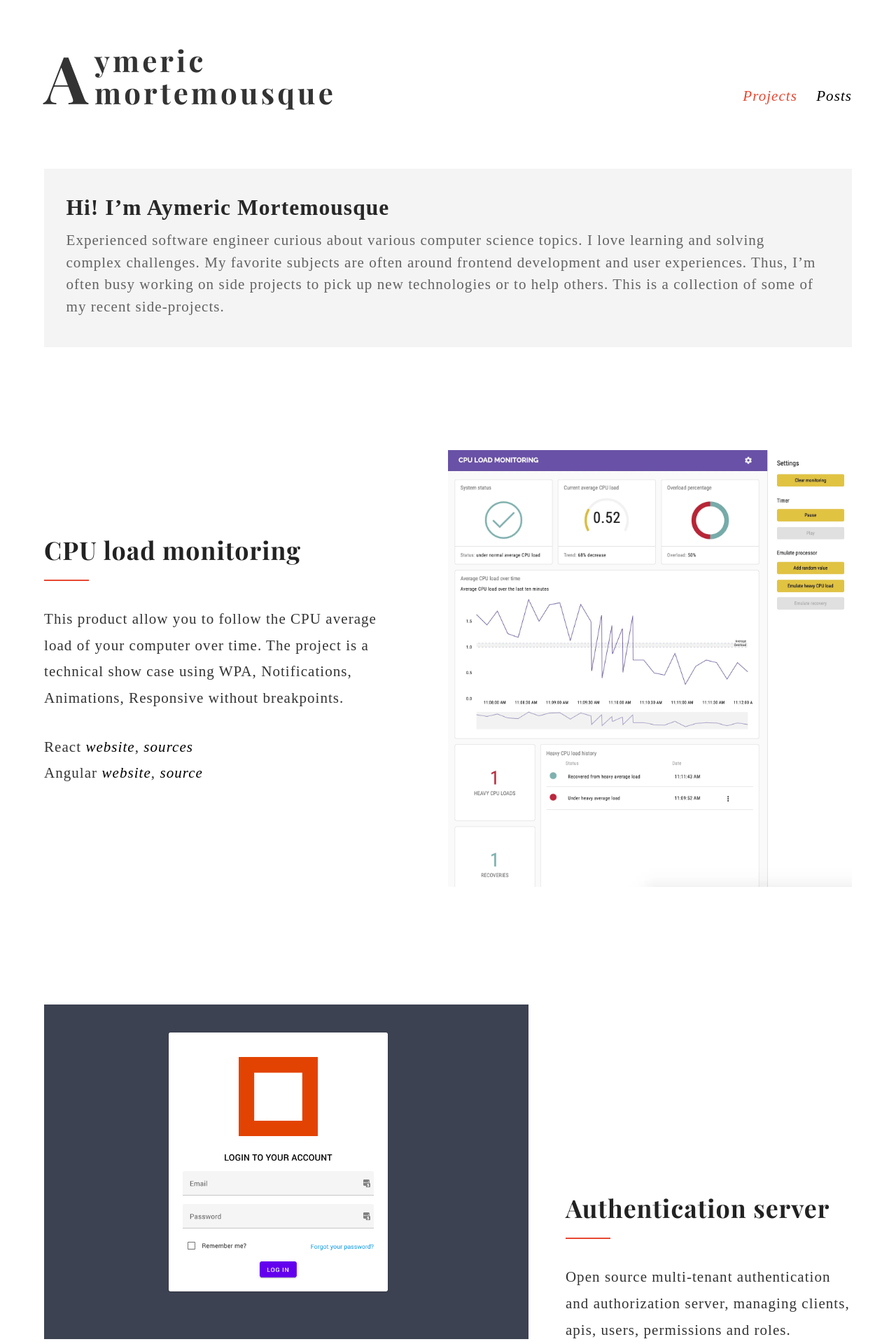
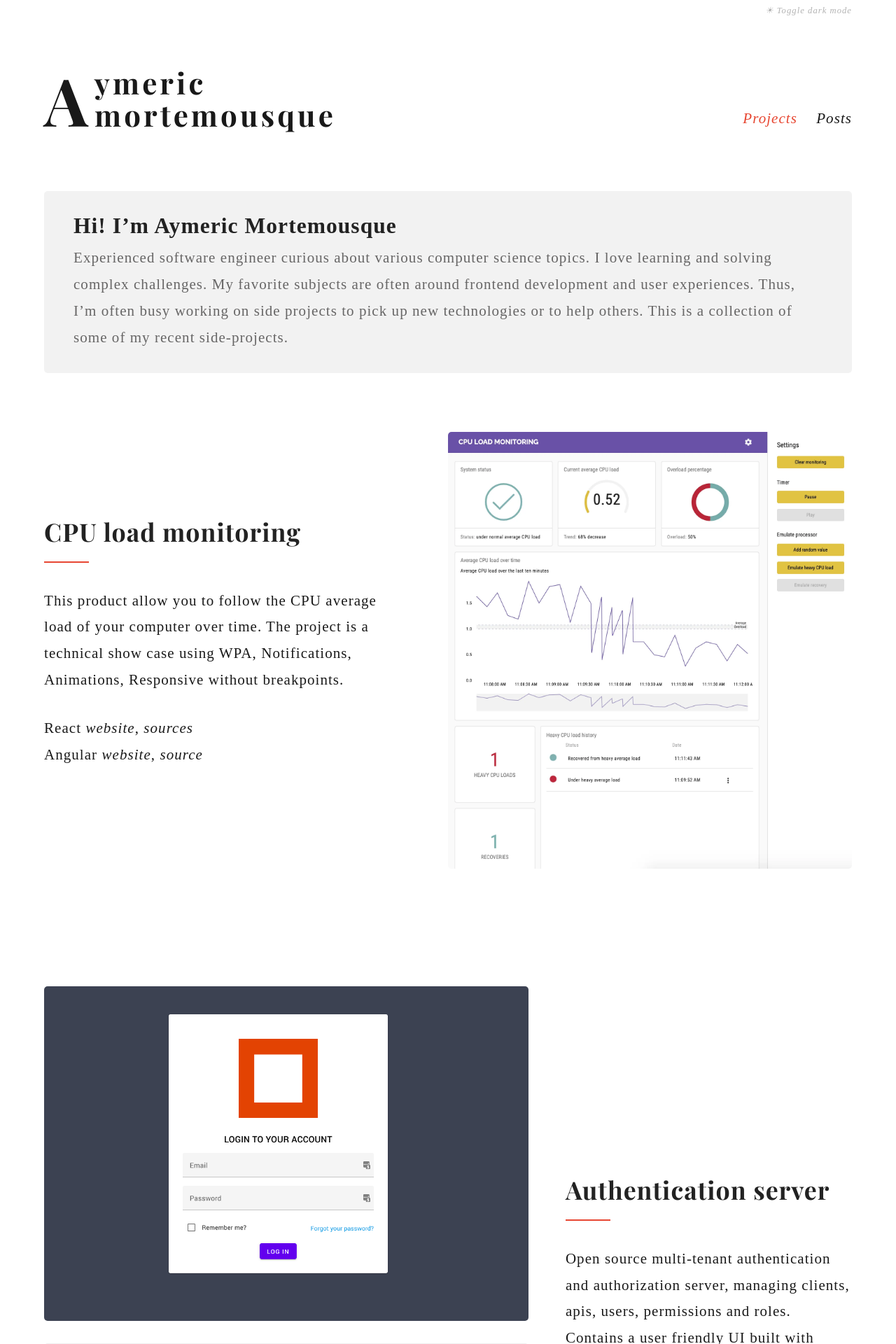
Before and after one commit to amortemousque/portfolio, a PHP site: page / in a window 1280 px wide. Shown: the top 1920 px of the page at 70% size. Run offline with PHP 8.4, Linux system fonts and the light colour scheme; some web fonts are replaced.

Commit message:
Dark mode

```diff
--- a/assets/style.css
+++ b/assets/style.css
@@ -1,7 +1,11 @@
 :root {
-  --color-primary: rgb(231, 72, 50);
-  --text-color: #333333;
+  --background: #ffffff;
+  --background-stand-out: rgba(0, 0, 0, 0.05);
+  --color-primary: hsl(7, 79%, 55%);
+  --text-color: rgba(0, 0, 0, 0.9);
+  --text-muted: rgba(0, 0, 0, 0.3);
   --title-color: #222222;
+  --stand-out-color: rgba(10, 8, 8, 0.6);
   --font-body: "Chivo", serif;
   --font-title: "Playfair Display", serif;
   --title-line-height: 2.5rem;
@@ -14,6 +18,19 @@
   --min-width: 640px;
   --max-width: 1200px;
   --max-width-post: 800px;
+  --padding: 3rem;
+  --radius: 5px;
+}
+
+.dark-mode {
+  --color-primary: rgb(231, 72, 50);
+  --text-color: rgba(255, 255, 255, 0.85);
+  --title-color: #efefef;
+  --stand-out-color: rgba(255, 255, 255, 0.6);
+  --background: #222;
+  --background-emphases: #383737;
+  --background-stand-out: rgba(255, 255, 255, 0.07);
+  --text-muted: rgba(255, 255, 255, 0.25);
 }
 
 /* For fluid font calculation */
@@ -51,13 +68,30 @@ body {
   letter-spacing: 0.05rem;
   line-height: var(--text-line-height);
   color: var(--text-color);
+  background-color: var(--background);
 }
 
 main {
-  padding: 3rem;
+  padding-inline-start: var(--padding);
+  padding-inline-end: var(--padding);
+  padding-block-end: var(--padding);
   max-inline-size: var(--max-width);
   margin: 0 auto;
 }
+
+header {
+  padding: 0 var(--padding) 4rem var(--padding);
+  max-inline-size: var(--max-width);
+  margin: 0 auto;
+}
+
+header section {
+  display: flex;
+  flex-direction: row;
+  flex-wrap: wrap;
+  align-items: flex-end;
+}
+
 /* Reset */
 pre {
   margin: 0;
@@ -67,26 +101,47 @@ p {
   margin: 0;
 }
 
-/* Header */
-.header {
-  display: flex;
-  flex-direction: row;
-  flex-wrap: wrap;
-  margin-block-end: 4rem;
-  align-items: flex-end;
-}
-
 /* Nav */
 .menu {
   margin-top: 1rem;
 }
+
 .menu a.active {
   color: var(--color-primary);
 }
+
 .menu a + a {
   margin-inline-start: 1rem;
 }
 
+.bar {
+  display: flex;
+  justify-content: space-between;
+  max-inline-size: var(--max-width);
+  width: calc(100%);
+  font-size: 0.6em;
+  margin-block-end: var(--padding);
+}
+
+.bar a {
+  color: var(--text-muted);
+}
+
+.dark-mode-toggle {
+  margin-inline-start: auto;
+}
+
+.dark-mode-toggle::before {
+  content: "\2600";
+  display: inline-block;
+  margin-inline-end: 0.2rem;
+}
+
+.dark-mode .dark-mode-toggle::before {
+  content: "\263D";
+  display: inline-block;
+  margin-inline-end: 0.2rem;
+}
 /* Headline */
 
 .headline {
@@ -111,19 +166,24 @@ p {
   margin-inline-end: 5px;
 }
 
-.presentation {
-  padding: 1.5em 2em 2em 1.5em;
-  margin-bottom: 3rem;
-  background: #f4f4f4;
-  color: rgba(0, 0, 0, 0.6);
-  line-height: 1.5;
+.statement {
+  background: var(--background-stand-out);
+  padding: 1.5rem 2rem;
+  color: var(--stand-out-color);
+  border-radius: var(--radius);
 }
 
-.presentation strong {
+.statement-emphases {
   display: block;
   margin-bottom: 0.4rem;
-  color: #272727;
+  color: var(--title-color);
   font-size: 1.5rem;
+}
+
+.statement-title {
+  color: #ccc;
+  margin-block-end: 1rem;
+  display: block;
 }
 
 /* project */
@@ -142,8 +202,8 @@ p {
 
 .project-body {
   grid-area: body;
-  margin-inline-end: 3rem;
-  margin-block-end: 3rem;
+  margin-inline-end: var(--padding);
+  margin-block-end: var(--padding);
 }
 
 .project-images,
@@ -165,6 +225,7 @@ picture {
   object-fit: cover;
   inline-size: 100%;
   block-size: 100%;
+  border-radius: var(--radius);
 }
 
 .project-title {
@@ -235,7 +296,7 @@ picture {
 a {
   font-style: italic;
   background: none;
-  color: rgb(0, 0, 0);
+  color: var(--text-color);
   text-decoration: none;
   display: inline-block;
   line-height: 1.5rem;
--- a/index.html
+++ b/index.html
@@ -49,8 +49,11 @@
   </head>
 
   <body>
-    <main>
-      <header class="header">
+    <header>
+      <div class="bar">
+        <a class="dark-mode-toggle" onclick="toggleDarkMode()">Toggle dark mode</a>
+      </div>
+      <section>
         <h1 class="headline">
           <span class="first-letter">A</span>ymeric <br />
           mortemousque
@@ -59,15 +62,16 @@
           <a href="/">Projects</a>
           <a href="/posts">Posts</a>
         </nav>
-      </header>
-
-      <div class="presentation">
-        <strong>Hi! I’m Aymeric Mortemousque</strong>
+      </section>
+    </header>
+    <main>
+      <article class="statement">
+        <strong class="statement-emphases">Hi! I’m Aymeric Mortemousque</strong>
         Experienced software engineer curious about various computer science topics. I love learning
         and solving complex challenges. My favorite subjects are often around frontend development
         and user experiences. Thus, I’m often busy working on side projects to pick up new
         technologies or to help others. This is a collection of some of my recent side-projects.
-      </div>
+      </article>
       <article class="project">
         <div class="project-body">
           <h3 class="project-title">CPU load monitoring</h3>
@@ -283,6 +287,10 @@
       </article>
     </main>
     <script>
+      function toggleDarkMode() {
+        document.body.classList.toggle("dark-mode");
+      }
+
       document
         .querySelector('nav a[href^="/' + location.pathname.split("/")[1] + '"]')
         .classList.add("active");
```
Also changed, not shown: assets/hilightjs-dark.css (added, +77 -0 lines), assets/hilightjs-light.css (added, +66 -0 lines), assets/post.css (+24 -22 lines), posts/event-loop.html (+23 -10 lines), posts/index.html (+14 -8 lines), .htaccess.
